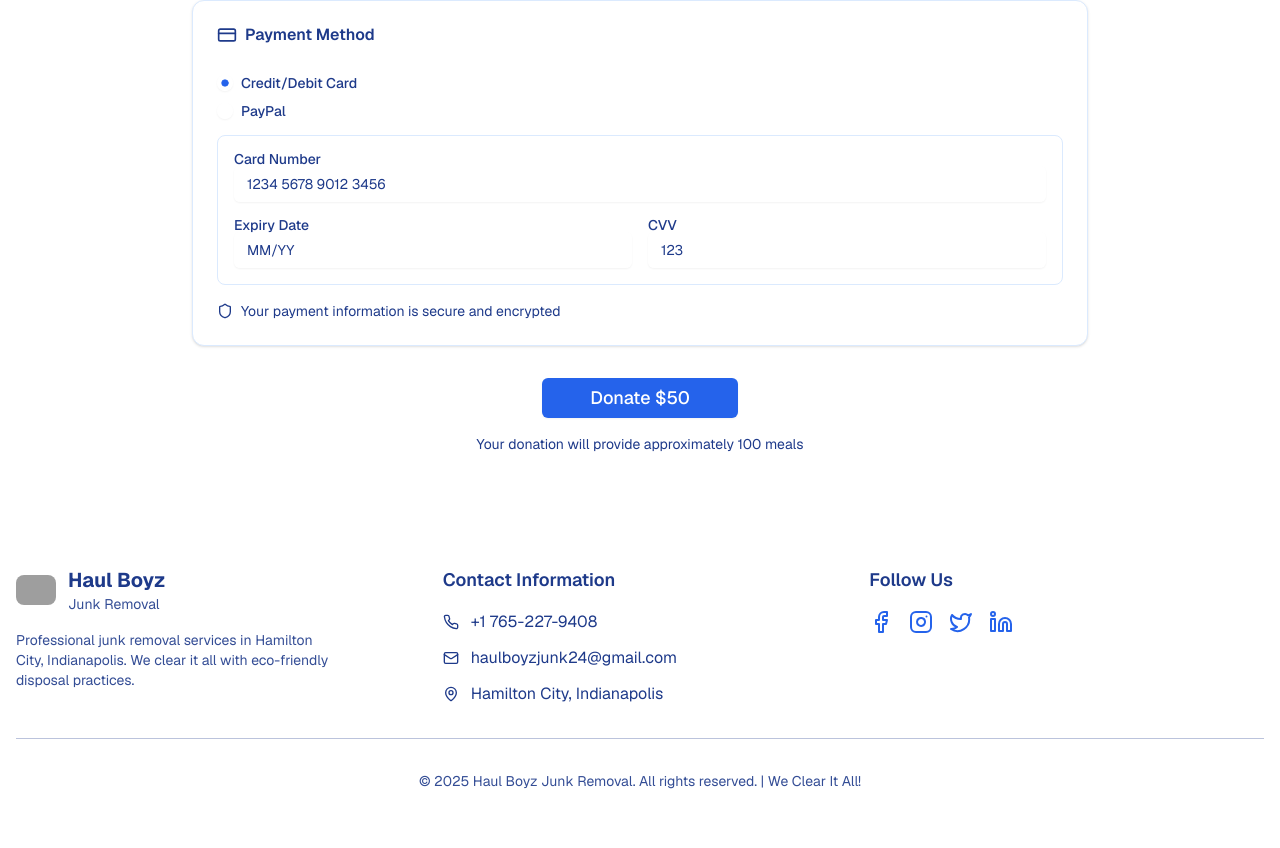
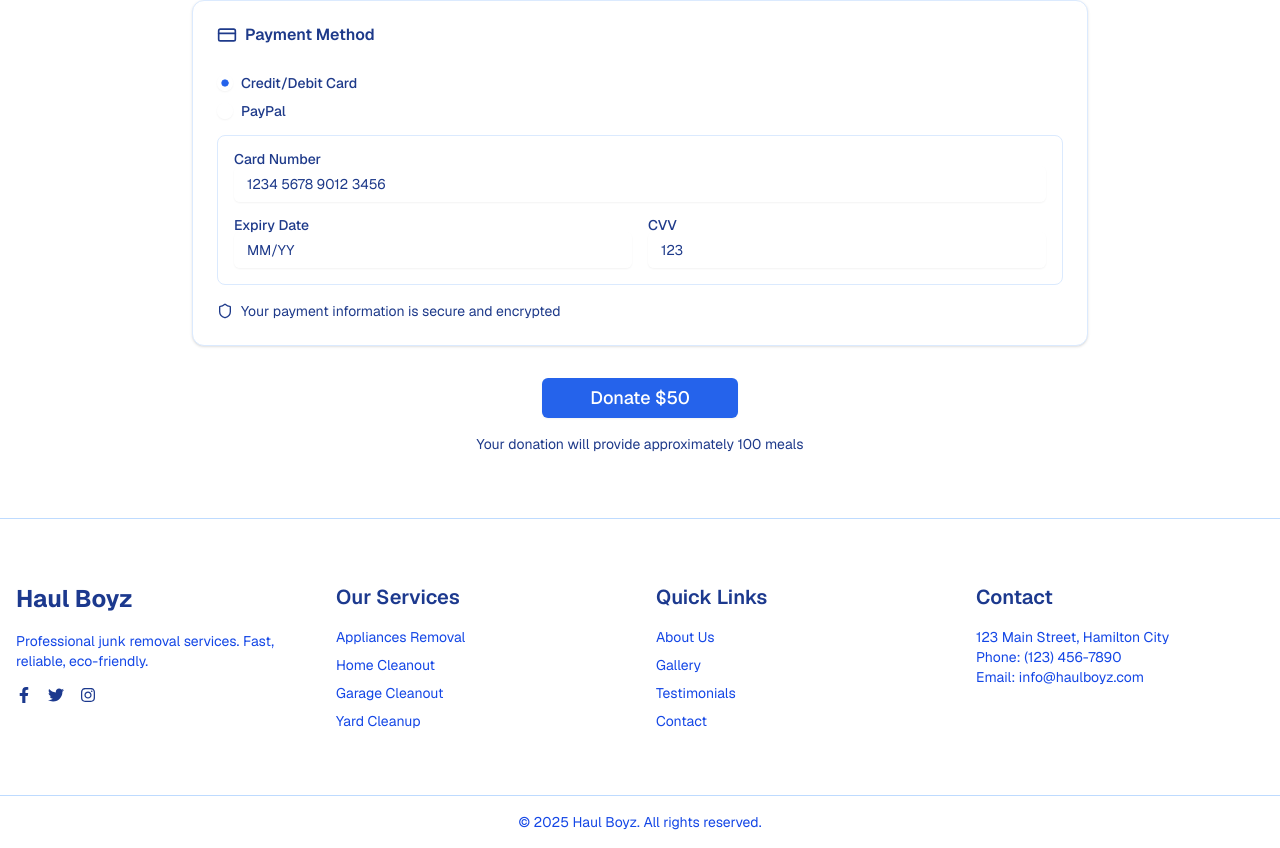
Before and after one commit to davisbryan595-lang/noor-al-yaqeen-charity-foundation, a Next.js app: page / in a window 1280 px wide. Shown: the part 4148-4996 px from the top of the page. Built offline with nearby package versions, Linux system fonts and the light colour scheme; grey boxes are pictures that could not be loaded.

Commit message:
Update footer.tsx

```diff
--- a/components/footer.tsx
+++ b/components/footer.tsx
@@ -1,79 +1,57 @@
 "use client"
 
-import Image from "next/image"
-import { Phone, Mail, MapPin, Facebook, Instagram, Twitter, Linkedin } from "lucide-react"
+import { FaFacebookF, FaTwitter, FaInstagram } from "react-icons/fa"
 
 export function Footer() {
   return (
-    <footer className="bg-white text-foreground py-12">
-      <div className="container mx-auto px-4">
-        <div className="grid grid-cols-1 md:grid-cols-3 gap-8">
-          {/* Company Info */}
-          <div className="space-y-4">
-            <div className="flex items-center space-x-3">
-              <Image
-                src="/logo.png"
-                alt="Haul Boyz Junk Removal"
-                width={40}
-                height={40}
-                className="rounded-lg"
-              />
-              <div>
-                <h3 className="text-xl font-bold">Haul Boyz</h3>
-                <p className="text-sm opacity-90">Junk Removal</p>
-              </div>
-            </div>
-            <p className="text-sm opacity-90 text-pretty">
-              Professional junk removal services in Hamilton City, Indianapolis. We clear it all with eco-friendly disposal practices.
-            </p>
-          </div>
-
-          {/* Contact Info */}
-          <div className="space-y-4">
-            <h4 className="text-lg font-semibold">Contact Information</h4>
-            <div className="space-y-3">
-              <div className="flex items-center space-x-3">
-                <Phone className="w-4 h-4" />
-                <a href="tel:+17652279408" className="hover:opacity-80 transition-opacity">
-                  +1 765-227-9408
-                </a>
-              </div>
-              <div className="flex items-center space-x-3">
-                <Mail className="w-4 h-4" />
-                <a href="mailto:haulboyzjunk24@gmail.com" className="hover:opacity-80 transition-opacity">
-                  haulboyzjunk24@gmail.com
-                </a>
-              </div>
-              <div className="flex items-center space-x-3">
-                <MapPin className="w-4 h-4" />
-                <span>Hamilton City, Indianapolis</span>
-              </div>
-            </div>
-          </div>
-
-          {/* Social Links */}
-          <div className="space-y-4">
-            <h4 className="text-lg font-semibold">Follow Us</h4>
-            <div className="flex space-x-4">
-              <a href="#" target="_blank" rel="noopener noreferrer" className="hover:opacity-80 transition-opacity">
-                <Facebook className="w-6 h-6 text-primary" />
-              </a>
-              <a href="#" target="_blank" rel="noopener noreferrer" className="hover:opacity-80 transition-opacity">
-                <Instagram className="w-6 h-6 text-primary" />
-              </a>
-              <a href="#" target="_blank" rel="noopener noreferrer" className="hover:opacity-80 transition-opacity">
-                <Twitter className="w-6 h-6 text-primary" />
-              </a>
-              <a href="#" target="_blank" rel="noopener noreferrer" className="hover:opacity-80 transition-opacity">
-                <Linkedin className="w-6 h-6 text-primary" />
-              </a>
-            </div>
+    <footer className="bg-white text-blue-900 dark:bg-blue-900 dark:text-white border-t border-blue-200 dark:border-blue-700">
+      <div className="container mx-auto px-4 py-16 grid grid-cols-1 md:grid-cols-4 gap-8">
+        {/* Logo / Brand */}
+        <div className="flex flex-col space-y-4">
+          <h2 className="text-2xl font-bold">Haul Boyz</h2>
+          <p className="text-sm text-blue-700 dark:text-blue-300">
+            Professional junk removal services. Fast, reliable, eco-friendly.
+          </p>
+          <div className="flex space-x-4">
+            <a href="#" className="hover:text-blue-500"><FaFacebookF /></a>
+            <a href="#" className="hover:text-blue-500"><FaTwitter /></a>
+            <a href="#" className="hover:text-blue-500"><FaInstagram /></a>
           </div>
         </div>
 
-        <div className="border-t border-muted-foreground/30 mt-8 pt-8 text-center">
-          <p className="text-sm opacity-90">© 2025 Haul Boyz Junk Removal. All rights reserved. | We Clear It All!</p>
+        {/* Services */}
+        <div>
+          <h3 className="text-xl font-semibold mb-4">Our Services</h3>
+          <ul className="space-y-2 text-sm text-blue-700 dark:text-blue-300">
+            <li><a href="#services" className="hover:text-blue-500">Appliances Removal</a></li>
+            <li><a href="#services" className="hover:text-blue-500">Home Cleanout</a></li>
+            <li><a href="#services" className="hover:text-blue-500">Garage Cleanout</a></li>
+            <li><a href="#services" className="hover:text-blue-500">Yard Cleanup</a></li>
+          </ul>
         </div>
+
+        {/* About / Quick Links */}
+        <div>
+          <h3 className="text-xl font-semibold mb-4">Quick Links</h3>
+          <ul className="space-y-2 text-sm text-blue-700 dark:text-blue-300">
+            <li><a href="#about" className="hover:text-blue-500">About Us</a></li>
+            <li><a href="#gallery" className="hover:text-blue-500">Gallery</a></li>
+            <li><a href="#testimonials" className="hover:text-blue-500">Testimonials</a></li>
+            <li><a href="#contact" className="hover:text-blue-500">Contact</a></li>
+          </ul>
+        </div>
+
+        {/* Contact */}
+        <div>
+          <h3 className="text-xl font-semibold mb-4">Contact</h3>
+          <p className="text-sm text-blue-700 dark:text-blue-300">123 Main Street, Hamilton City</p>
+          <p className="text-sm text-blue-700 dark:text-blue-300">Phone: (123) 456-7890</p>
+          <p className="text-sm text-blue-700 dark:text-blue-300">Email: info@haulboyz.com</p>
+        </div>
+      </div>
+
+      <div className="border-t border-blue-200 dark:border-blue-700 text-center py-4 text-sm text-blue-700 dark:text-blue-300">
+        &copy; {new Date().getFullYear()} Haul Boyz. All rights reserved.
       </div>
     </footer>
   )
```
